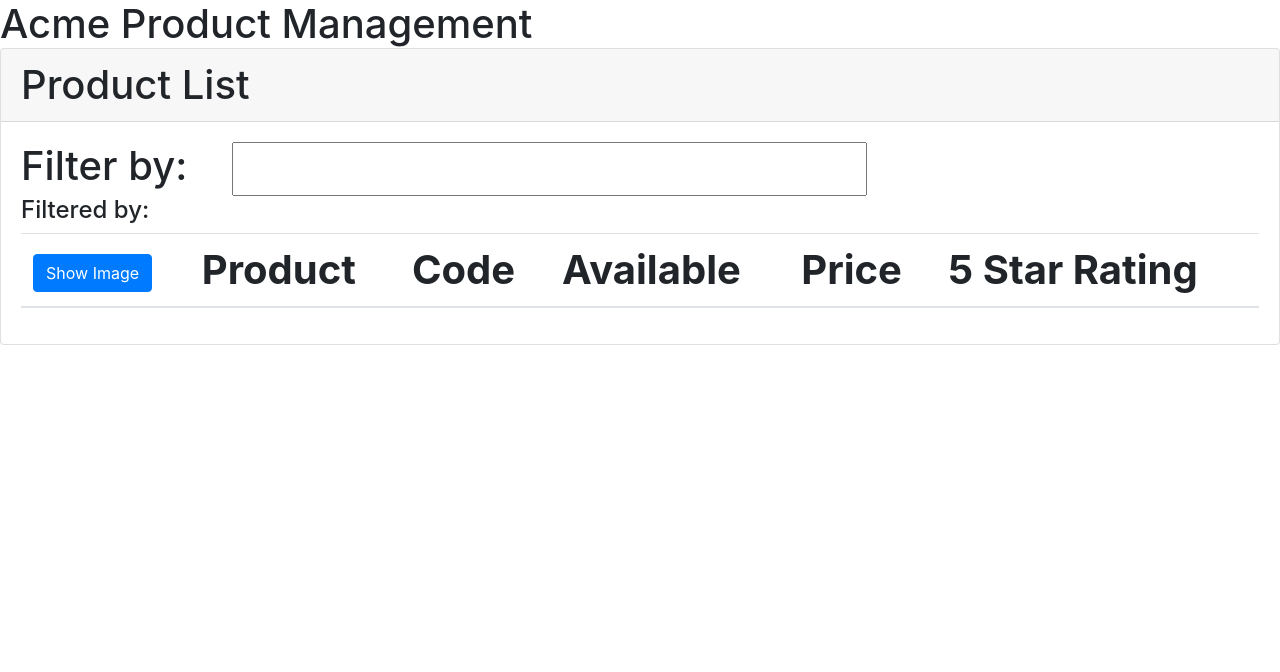
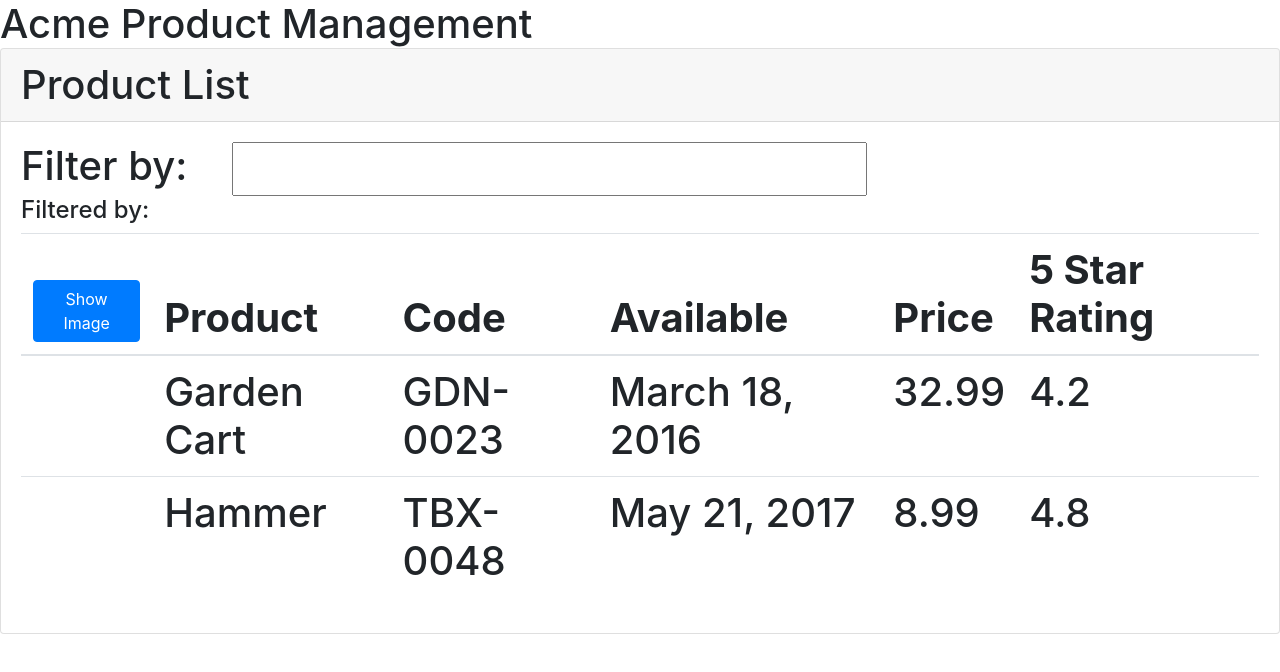
Before and after one commit to charlesmartinreed/angular-pluralsight-course, an Angular app: page / in a window 1280 px wide. Shown: the top 672 px of the page. Built offline with nearby package versions, Linux system fonts and the light colour scheme.

Commit message:
Demonstrate basics of ngFor.

```diff
--- a/src/app/products/product-list.component.html
+++ b/src/app/products/product-list.component.html
@@ -23,6 +23,14 @@
           </tr>
         </thead>
         <tbody>
+          <tr *ngFor="let product of products">
+            <td></td>
+            <td>{{ product.productName }}</td>
+            <td>{{ product.productCode }}</td>
+            <td>{{ product.releaseDate }}</td>
+            <td>{{ product.price }}</td>
+            <td>{{ product.starRating }}</td>
+          </tr>
           <!-- dynamically populated -->
         </tbody>
       </table>
```
